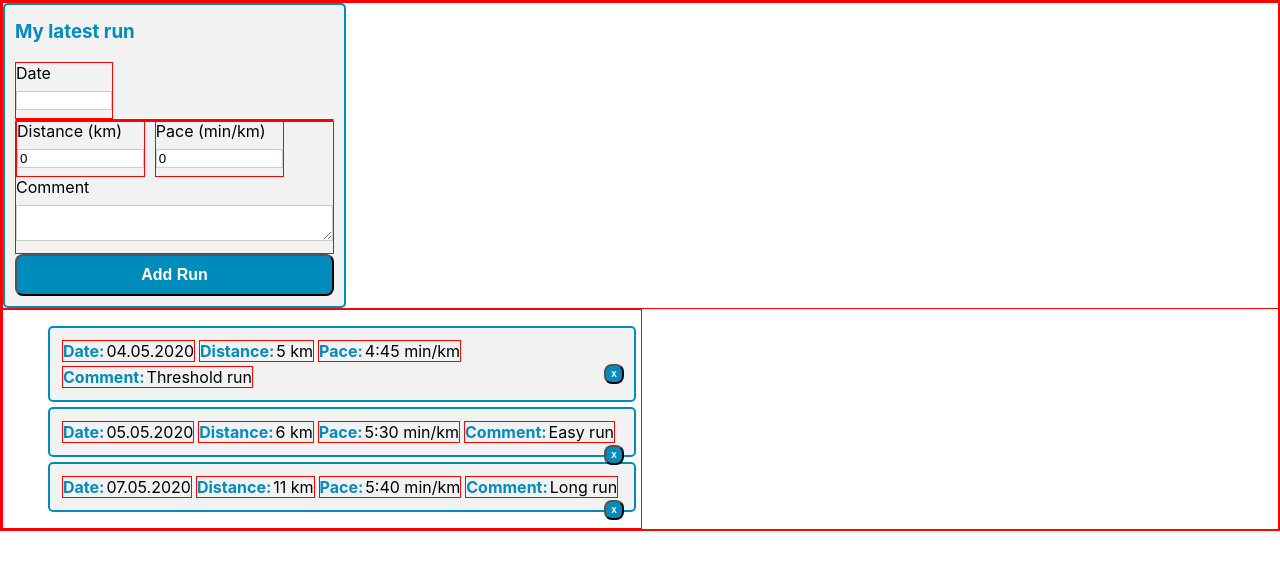
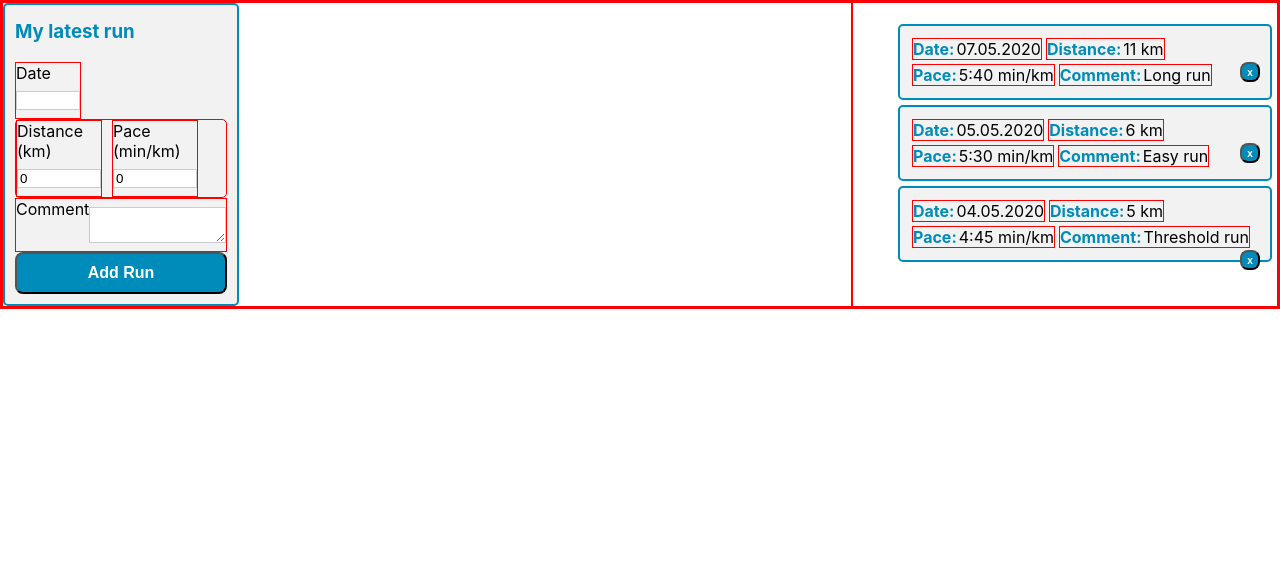
Before and after one commit to haugs2/BTI7540_SPA_Project, a React (Create React App) app: page / in a window 1280 px wide. Shown: the top 570 px of the page. Built offline with nearby package versions, Linux system fonts and the light colour scheme.

Commit message:
display runs sorted by date

```diff
--- a/src/App.css
+++ b/src/App.css
@@ -39,5 +39,5 @@
 
 div {
   border: solid 1px red;
-  display: block;
+  display: inline-flex;
 }
--- a/src/App.js
+++ b/src/App.js
@@ -72,7 +72,9 @@ class App extends Component {
       <div className="App">
         <RunEntry onAdd={this.addRun}></RunEntry>
         <RunEntryList
-          runentries={this.state.runentries}
+          runentries={this.state.runentries.sort((a, b) =>
+            a.date > b.date ? -1 : 1
+          )}
           removeItem={this.removeRun}
         ></RunEntryList>
       </div>
```
